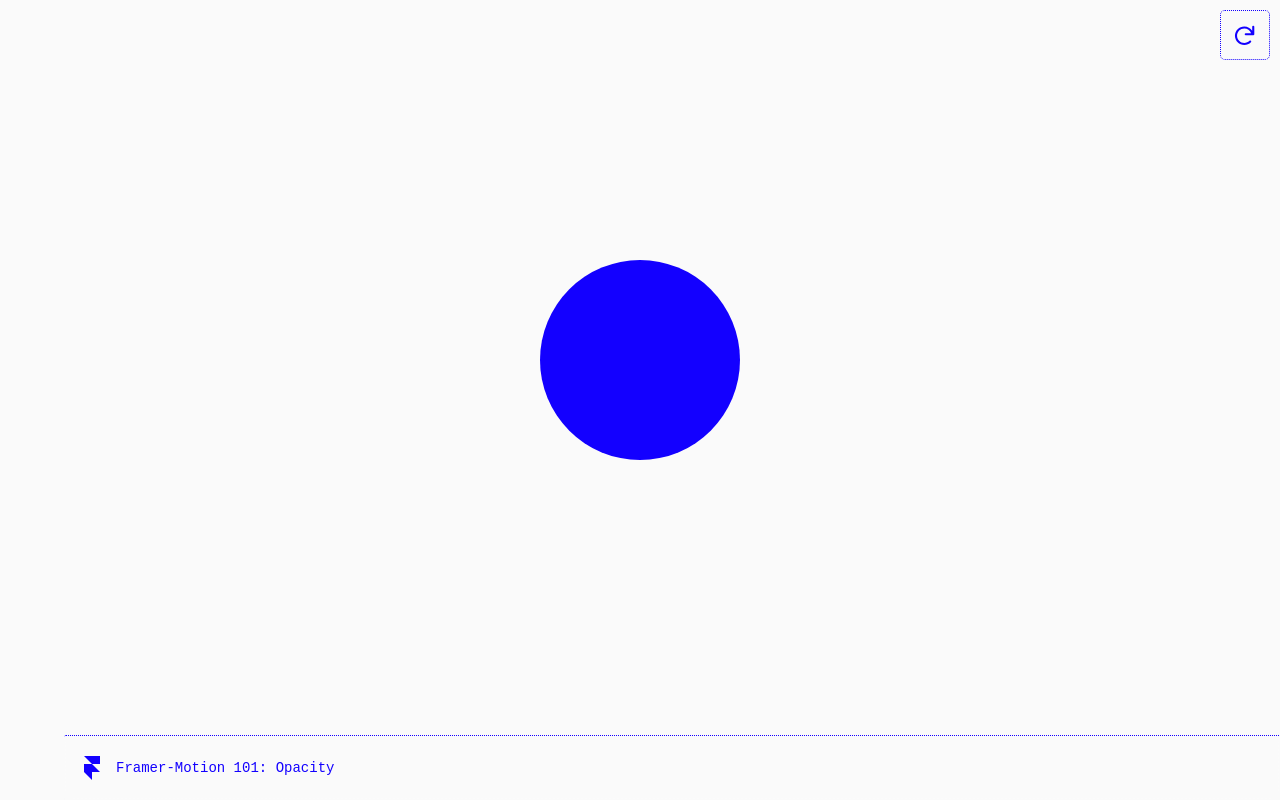
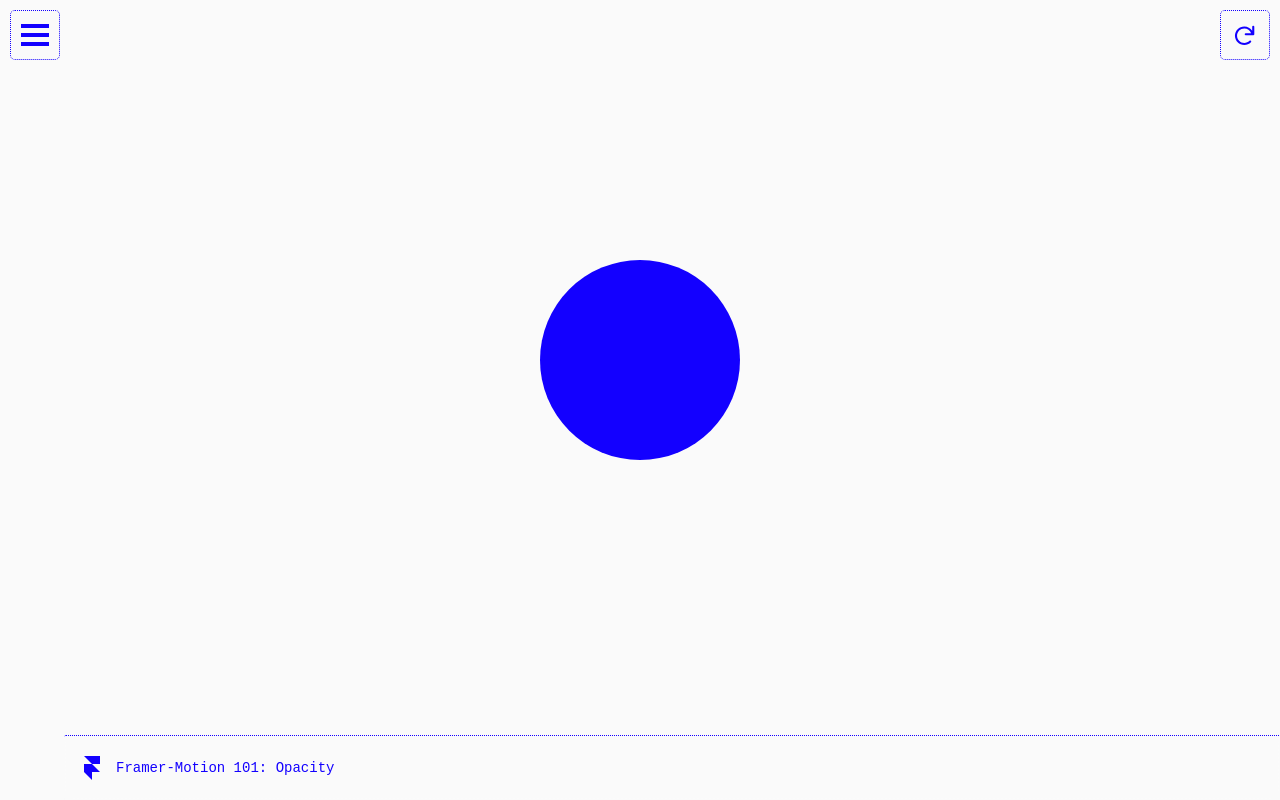
Before and after one commit to llevasseur/framer-motion, a React (Vite) app in the folder client/: page / in a window 1280 px wide. Built offline with nearby package versions, Linux system fonts and the light colour scheme.

Commit message:
add&bug - hamburger nav with some visual bugs

```diff
--- a/client/src/App.jsx
+++ b/client/src/App.jsx
@@ -2,6 +2,7 @@ import "./App.scss";
 import { useState, useEffect } from "react";
 import { Routes, Route, useLocation } from "react-router-dom";
 
+import Nav from "./components/Hamburger/Hamburger";
 import Refresh from "./components/Refresh/Refresh";
 import HomePage from "./pages/HomePage/HomePage";
 import Footer from "./components/Footer/Footer";
@@ -14,7 +15,6 @@ function App() {
   };
 
   const getPageData = () => {
-    console.log(location.pathname);
     switch (location.pathname) {
       case "/square":
         return { color: "#fe0222", type: "Transformations" }; //$red
@@ -26,6 +26,7 @@ function App() {
   };
   return (
     <>
+      <Nav {...getPageData()} />
       <Refresh color={getPageData().color} onClick={() => handleRefresh()} />
       <Routes>
         <Route path="/" element={<HomePage />} />
--- /dev/null
+++ b/client/src/components/Hamburger/Hamburger.jsx
@@ -0,0 +1,64 @@
+import "./Hamburger.scss";
+import { motion } from "framer-motion";
+import { useState } from "react";
+import { Link } from "react-router-dom";
+
+const hamburger = {
+  rest: { scale: 1 },
+  hover: { scale: 1.1 },
+  pressed: { scale: 0.95 },
+};
+
+const Hamburger = ({ color, type }) => {
+  const [isOpen, setIsOpen] = useState(false);
+
+  const style = {
+    border: `1px dotted ${color}`,
+    borderRadius: "5px",
+  };
+
+  const lineStyle = {
+    backgroundColor: color,
+  };
+
+  const toggleMenu = () => {
+    setIsOpen(!isOpen);
+  };
+
+  return (
+    <nav>
+      <motion.div
+        className="hamburger"
+        variants={hamburger}
+        onClick={toggleMenu}
+        initial="rest"
+        whileHover="hover"
+        whileTap="pressed"
+        style={style}
+      >
+        <div
+          className={`hamburger__icon ${isOpen ? "hamburger__icon--open" : ""}`}
+        >
+          <div className="hamburger__icon__line" style={lineStyle}></div>
+          <div className="hamburger__icon__line" style={lineStyle}></div>
+          <div className="hamburger__icon__line" style={lineStyle}></div>
+        </div>
+        {isOpen && (
+          <div className="menu">
+            <Link to="/" onClick={toggleMenu}>
+              Home
+            </Link>
+            <Link to="/about" onClick={toggleMenu}>
+              About
+            </Link>
+            <Link to="/contact" onClick={toggleMenu}>
+              Contact
+            </Link>
+          </div>
+        )}
+      </motion.div>
+    </nav>
+  );
+};
+
+export default Hamburger;
--- /dev/null
+++ b/client/src/components/Hamburger/Hamburger.scss
@@ -0,0 +1,87 @@
+@use "../../styles/variables" as *;
+@use "../../styles/mixins" as *;
+
+.hamburger {
+  @include flex(center, center);
+
+  position: absolute;
+  top: 10px;
+  left: 10px;
+
+  width: 16px;
+  height: 16px;
+
+  padding: 8px;
+
+  cursor: pointer;
+
+  z-index: 2;
+
+  @include tablet {
+    width: 32px;
+    height: 32px;
+  }
+
+  &__icon {
+    @include flex(space-around, center);
+    flex-direction: column;
+    width: 12px;
+    height: 12px;
+
+    @include tablet {
+      width: 28px;
+      height: 28px;
+    }
+
+    &__line {
+      width: 100%;
+      height: 2px;
+      transition: all 0.3s ease;
+
+      @include tablet {
+        height: 4px;
+      }
+    }
+
+    &--open &__line:nth-child(1) {
+      $length: 3px;
+
+      @include tablet {
+        $length: 6px;
+      }
+
+      transform: rotate(45deg) translate($length, $length);
+    }
+
+    &--open &__line:nth-child(2) {
+      opacity: 0;
+    }
+
+    &--open &__line:nth-child(3) {
+      $length: 4px;
+      @include tablet {
+        $length: 7.5px;
+      }
+      transform: rotate(-45deg) translate($length, -$length);
+    }
+  }
+}
+
+.menu {
+  position: absolute;
+  top: 40px;
+  left: 0;
+
+  background-color: $white;
+  border: 1px color #ccc;
+  box-shadow: 0 2px 8px rgba(0, 0, 0, 0.1);
+
+  padding: 10px;
+  z-index: 5px;
+
+  @include tablet {
+    top: 60px;
+
+    padding: 20px;
+  }
+}
--- a/client/src/components/Refresh/Refresh.jsx
+++ b/client/src/components/Refresh/Refresh.jsx
@@ -13,6 +13,10 @@ const arrow = {
 };
 
 const Refresh = ({ color, onClick }) => {
+  const boxStyle = {
+    border: `1px dotted ${color}`,
+    borderRadius: "5px",
+  };
   const pathStyle = {
     fill: color,
   };
@@ -24,6 +28,7 @@ const Refresh = ({ color, onClick }) => {
       inital="rest"
       whileHover="hover"
       whileTap="pressed"
+      style={boxStyle}
     >
       <motion.svg
         width="16"
--- a/client/src/components/Refresh/Refresh.scss
+++ b/client/src/components/Refresh/Refresh.scss
@@ -10,9 +10,6 @@
 
   width: 16px;
   height: 16px;
-
-  border: 1px dotted $accent;
-  border-radius: 5px;
 
   padding: 8px;
 
```
